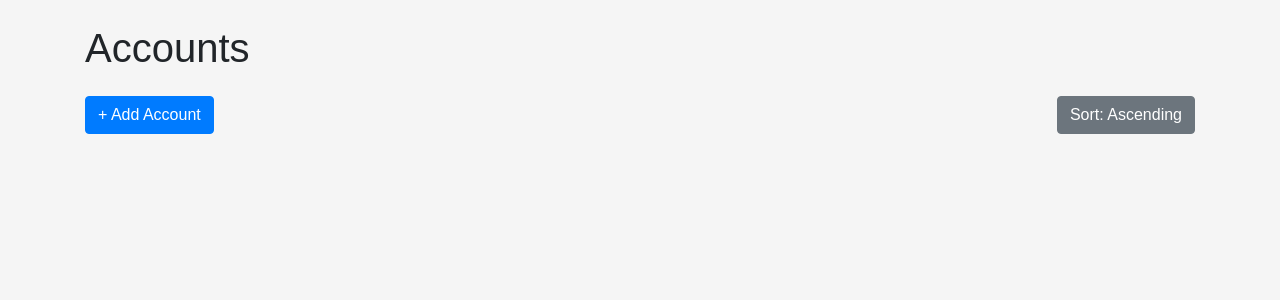
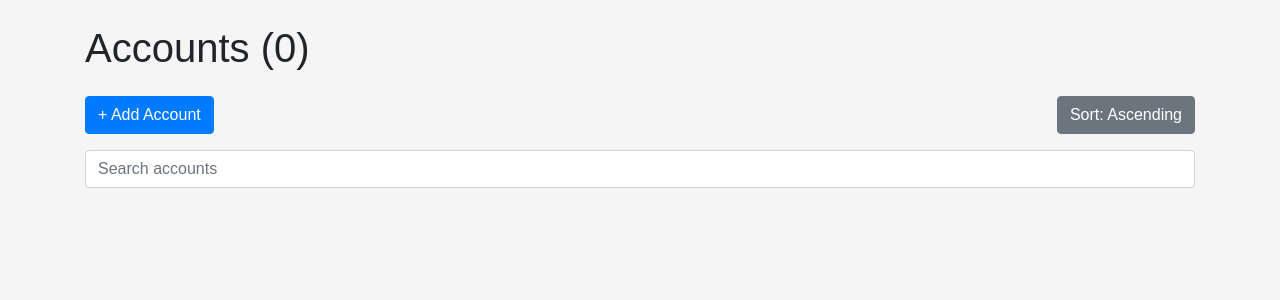
Before and after one commit to coopersully/valorant-locker, a Flask app: page / in a window 1280 px wide. Shown: the part 56-356 px from the top of the page. Run offline with Flask 3, Linux system fonts and the light colour scheme.

Commit message:
Add search bar

```diff
--- a/templates/accounts.html
+++ b/templates/accounts.html
@@ -3,10 +3,14 @@
 {% block title %}Accounts{% endblock %}
 
 {% block body %}
-    <h1 class="my-4">Accounts</h1>
+    <h1 class="my-4">Accounts ({{ accounts|length }})</h1>
     <div class="d-flex justify-content-between align-items-center mb-3">
         <a href="{{ url_for('account_form') }}" class="btn btn-primary">+ Add Account</a>
         <button id="sortBtn" class="btn btn-secondary">Sort: Ascending</button>
+    </div>
+    <!-- Search bar -->
+    <div class="form-group">
+        <input type="text" class="form-control" id="searchBar" placeholder="Search accounts">
     </div>
     <!-- Card container for account cards -->
     <div class="card-container" id="accountsContainer">
@@ -94,5 +98,21 @@
                 accountsContainer.appendChild(card);
             }
         }
+
+        const searchBar = document.getElementById('searchBar');
+
+        searchBar.addEventListener('input', () => {
+            filterAccounts(searchBar.value);
+        });
+
+        function filterAccounts(searchText) {
+            const accountCards = Array.from(accountsContainer.getElementsByClassName('account-card'));
+
+            accountCards.forEach(card => {
+                const displayName = card.querySelector('.card-title').textContent;
+                const isVisible = displayName.toLowerCase().includes(searchText.toLowerCase());
+                card.style.display = isVisible ? 'block' : 'none';
+            });
+        }
     </script>
 {% endblock %}
```
